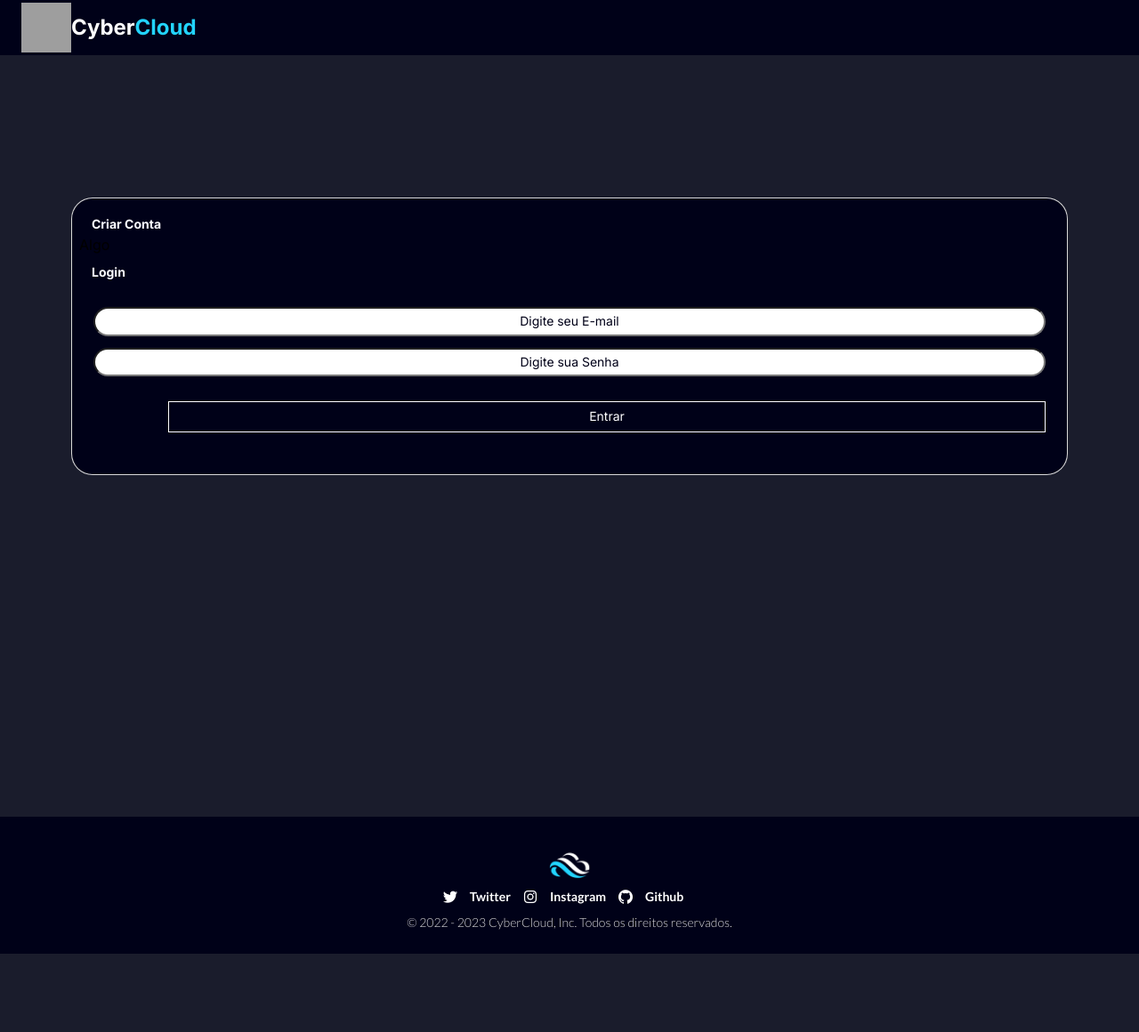
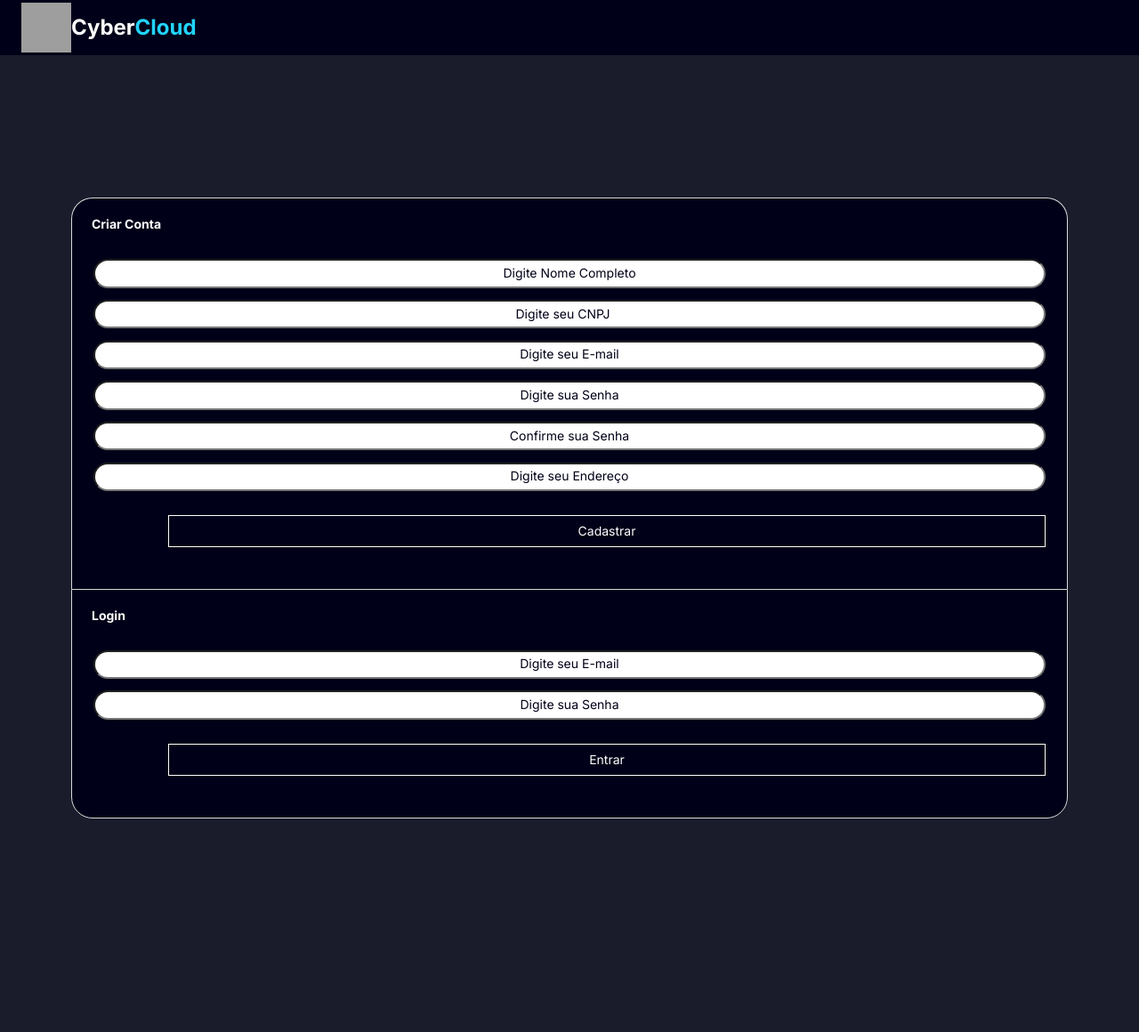
Before and after one commit to NathanSGomes/ProjetoSemestral, a PHP site: page /login.html in a window 1280 px wide, after a click on "Criar Conta". Shown: the top 1160 px of the page at 89% size. Before the commit the page ends 1072 px from the top, so only its background shows below. Run offline with PHP 8.4, Linux system fonts and the light colour scheme; grey boxes are pictures that could not be loaded.

Commit message:
Add files via upload

```diff
--- a/login.html
+++ b/login.html
@@ -25,7 +25,15 @@
 
             <details class="registro__cadastro">
                 <summary class="cadastro__titulo">Criar Conta</summary>
-                <p class="detalhe__campo">Algo</p>
+                <div class="login__dado">
+                    <input class="login__email" type="text" placeholder="Digite Nome Completo">
+                    <input class="login__senha" type="number" placeholder="Digite seu CNPJ">
+                    <input class="login__email" type="email" placeholder="Digite seu E-mail">
+                    <input class="login__senha" type="password" placeholder="Digite sua Senha">
+                    <input class="login__email" type="password" placeholder="Confirme sua Senha">
+                    <input class="login__senha" type="text" placeholder="Digite seu Endereço">
+                    <a href="index.html" class="login__entrar">Cadastrar</a>
+                </div>
             </details>
 
             <details open class="registro__login">
--- a/styles/login.css
+++ b/styles/login.css
@@ -1,5 +1,5 @@
 .registro {
-    margin-bottom: 48vh;
+    margin-bottom: 45vh;
     margin-top: 20vh;
 }
 .registro__cadastro, .registro__login {
@@ -19,7 +19,7 @@
     border-bottom-right-radius: 24px;
     border-bottom-left-radius: 24px;
     border: 1px solid var(--grey);
-    border-top: none;
+
 }
 
 .cadastro__titulo, .login__titulo {
@@ -27,15 +27,10 @@
     font-weight: 700;
     color: var(--primary-color);
     padding-left: 1em;
+    margin-top: 1em;
+    margin-bottom: 1em;
 }
 
-.cadastro__titulo{
-    margin-top: 1em;
-}
-
-.login__titulo {
-    margin-bottom: 1em;
-}
 
 details[open]>summary {
 
@@ -94,3 +89,8 @@ details >summary {
     background-color: var(--effect-color);
     font-weight: 700;
 }
+
+.cadastro__titulo:hover, .login__titulo:hover {
+    color: var(--effect-color);
+    font-weight: 700;
+}
```
